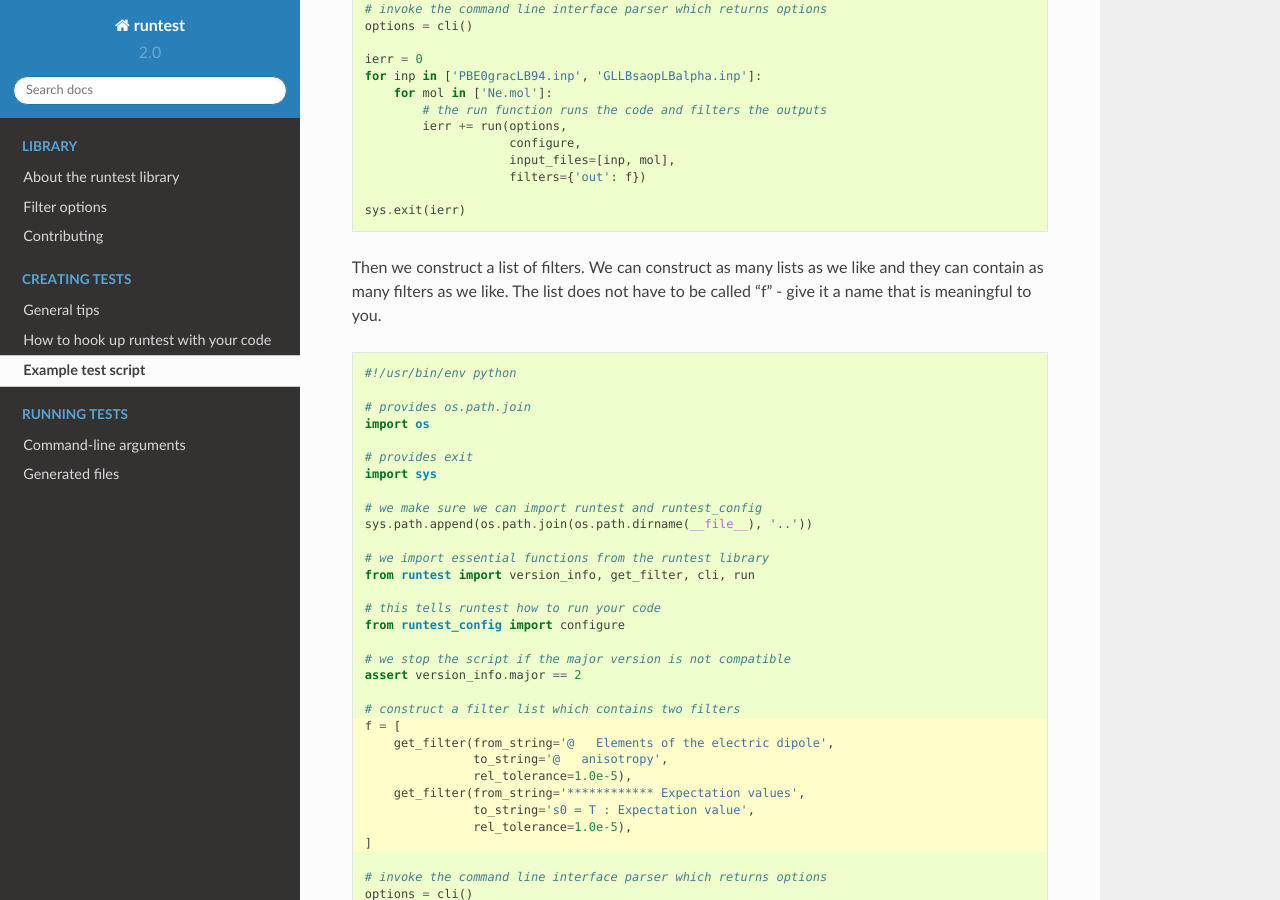
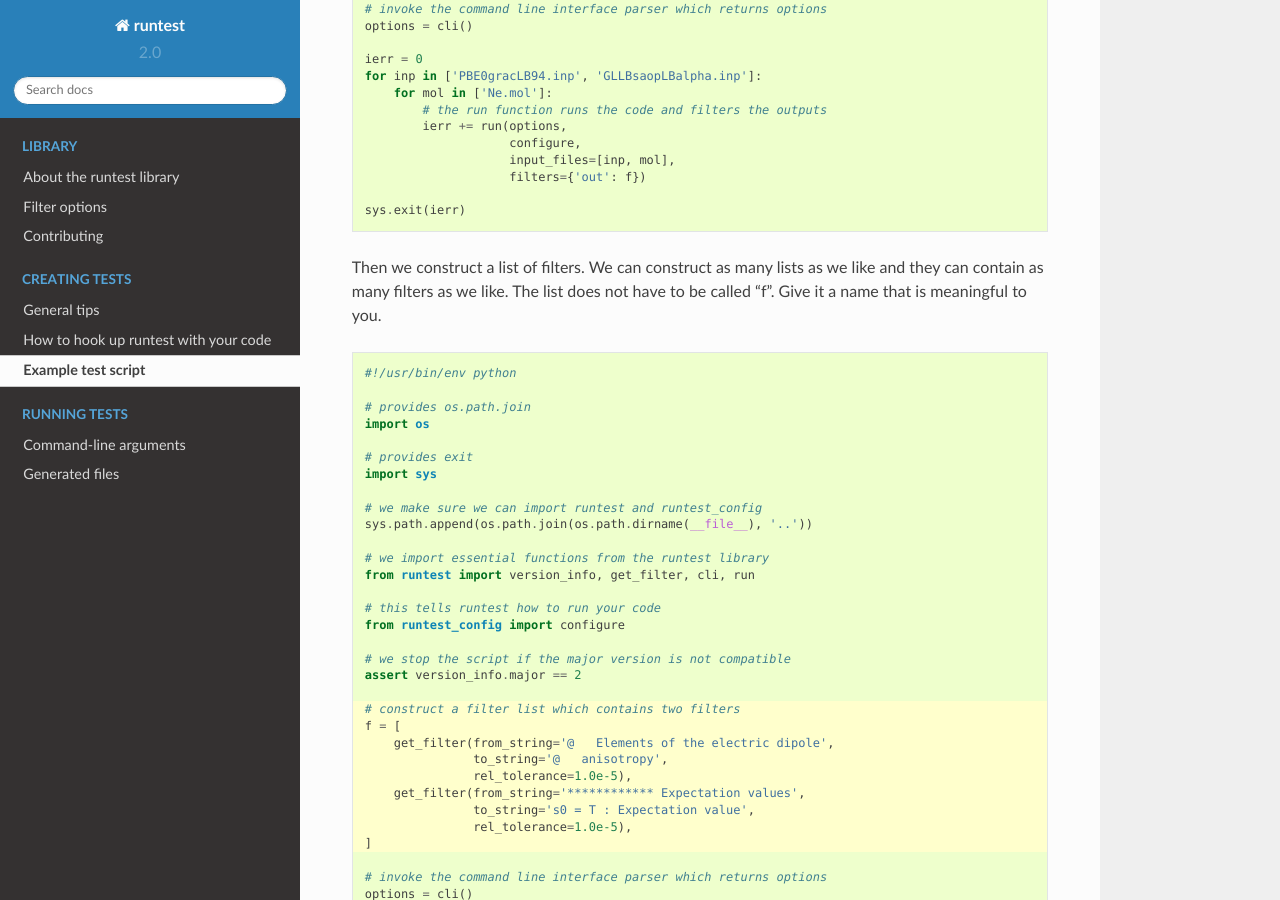
Before and after one commit to bast/runtest, a Sphinx documentation site: the page built from doc/creating/example.rst, in a window 1280 px wide and 900 px high, scrolled down 772 px. Built offline with Sphinx 7.4.7 and the Read the Docs theme 2.0.0, drawn with Linux system fonts in a browser that asks for light colours; some of the changed lines change nothing that is shown.

Commit message:
cosmetics

```diff
--- a/doc/creating/example.rst
+++ b/doc/creating/example.rst
@@ -8,7 +8,7 @@
 First we import modules that we need (highlighted lines):
 
 .. code-block:: python
-  :emphasize-lines: 4-16
+  :emphasize-lines: 3-16
 
   #!/usr/bin/env python
 
@@ -56,10 +56,10 @@
 
 Then we construct a list of filters. We can construct as many lists as we like
 and they can contain as many filters as we like.  The list does not have to be
-called "f" - give it a name that is meaningful to you.
+called "f". Give it a name that is meaningful to you.
 
 .. code-block:: python
-  :emphasize-lines: 22-29
+  :emphasize-lines: 21-29
 
   #!/usr/bin/env python
 
```
